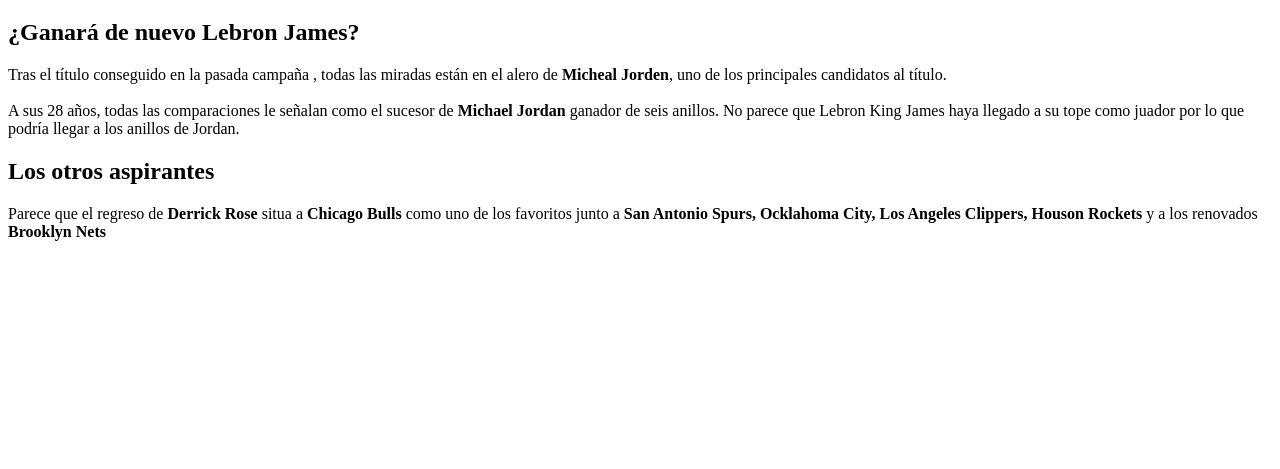
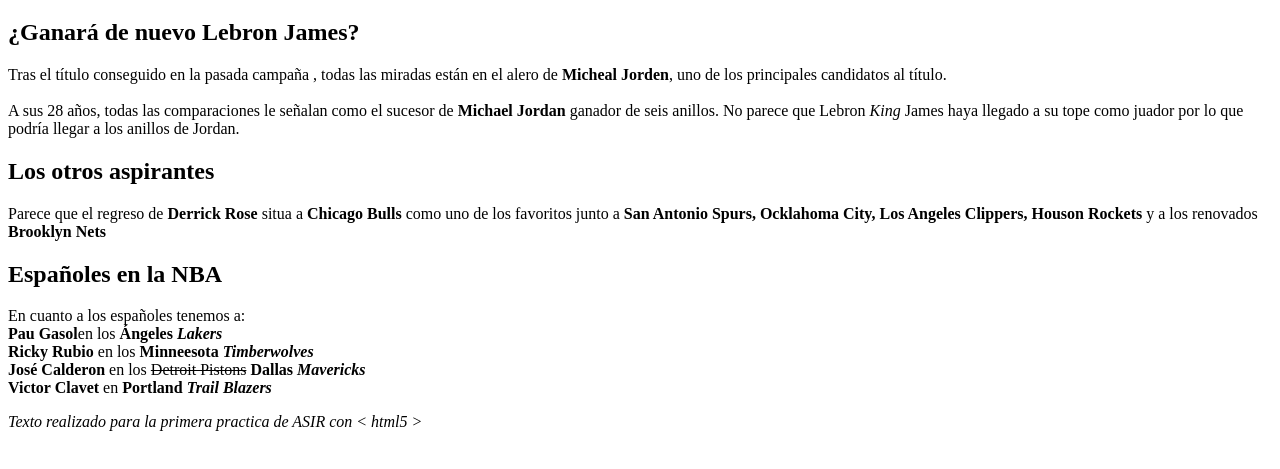
Before and after one commit to rreyc/LMSGI-Practica09, a plain HTML site: page index.html in a window 1280 px wide. Shown: the part 61-530 px from the top of the page. Drawn offline with Linux system fonts and the light colour scheme.

Commit message:
Tercer Repositorio

```diff
--- a/index.html
+++ b/index.html
@@ -10,8 +10,16 @@
 <h2>¿Ganará de nuevo Lebron James?</h2>
 <p>Tras el título conseguido en la pasada campaña , todas las miradas están en el alero de <strong>Micheal Jorden</strong>, uno de los principales candidatos al título.
     <br><br>
-A sus 28 años, todas las comparaciones le señalan como el sucesor de <strong>Michael Jordan</strong> ganador de seis anillos. No parece que Lebron King James haya llegado a su tope como juador por lo que podría llegar a los anillos de Jordan.</p>
+A sus 28 años, todas las comparaciones le señalan como el sucesor de <strong>Michael Jordan</strong> ganador de seis anillos. No parece que Lebron <em>King</em> James haya llegado a su tope como juador por lo que podría llegar a los anillos de Jordan.</p>
 <h2>Los otros aspirantes</h2>
 <P>Parece que el regreso de <strong>Derrick Rose</strong> situa a <strong>Chicago Bulls</strong> como uno de los favoritos junto a <strong>San Antonio Spurs, Ocklahoma City, Los Angeles Clippers, Houson Rockets</strong> y a los renovados <strong>Brooklyn Nets</strong></P>
+<h2>Españoles en la NBA</h2>
+<p>En cuanto a los españoles tenemos a: <br>
+<strong>Pau Gasol</strong>en los <strong>Ángeles <em>Lakers</em></strong> <br>
+<strong>Ricky Rubio</strong> en los<strong> Minneesota <em>Timberwolves</em></strong><br>
+<strong>José Calderon</strong> en los <s>Detroit Pistons</s><strong> Dallas <em>Mavericks</em></strong><br>
+<strong>Victor Clavet</strong> en<strong> Portland <em>Trail Blazers</em></strong></p>
+
+<blockquot><em>Texto realizado para la primera practica de ASIR con &lt; html5 &gt;</em></blockquot>
 </body>
 </html>
```
